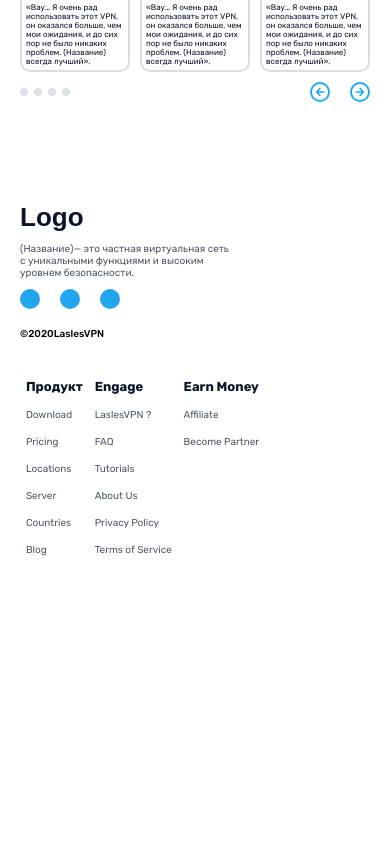
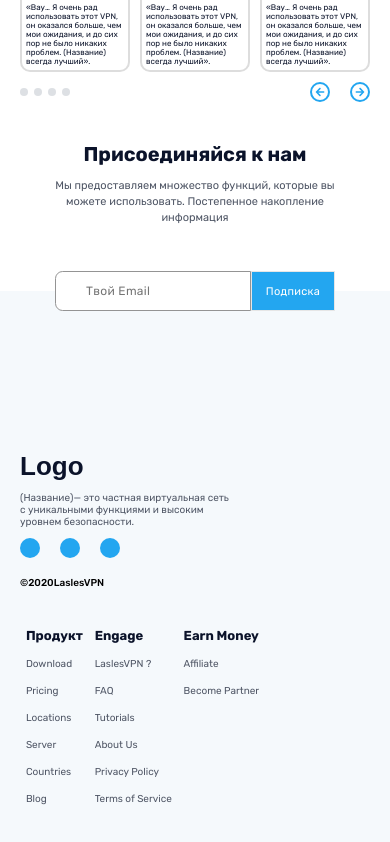
Before and after one commit to aiym18/motion_web_site, a Next.js app: page / in a window 390 px wide. Shown: the part 3835-4677 px from the top of the page. Before the commit the page ends 4451 px from the top, so only its background shows below. Built offline with nearby package versions, Linux system fonts and the light colour scheme.

Commit message:
feature/join-us

```diff
--- a/src/components/layout/footer/Footer.module.scss
+++ b/src/components/layout/footer/Footer.module.scss
@@ -1,5 +1,6 @@
 .Footer {
-  padding: 60px 0;
+  background: #f5f9fc;
+  padding: 160px 0 60px 0;
   .content {
     display: flex;
     justify-content: space-between;
--- a/src/components/pages/mainPage/components/Home.tsx
+++ b/src/components/pages/mainPage/components/Home.tsx
@@ -4,6 +4,7 @@ import AboutCard from "./about/AboutCard";
 import Why from "./why/Why";
 import ExtraCourses from "./extra_courses/ExtraCourses";
 import Comments from "./comments/Comments";
+import JoinUs from "./join_us/JoinUs";
 
 const Home = () => {
   return (
@@ -13,6 +14,7 @@ const Home = () => {
       <Why />
       <ExtraCourses />
       <Comments />
+      <JoinUs />
     </div>
   );
 };
--- /dev/null
+++ b/src/components/pages/mainPage/components/join_us/JoinUs.module.scss
@@ -0,0 +1,131 @@
+#join {
+  .join {
+    width: 100%;
+    display: flex;
+    align-items: center;
+    justify-content: center;
+    flex-direction: column;
+    text-align: center;
+    position: relative;
+    padding-bottom: 30px;
+    h1 {
+      font-weight: 700;
+      color: #0b132a;
+      font-size: 50px;
+    }
+    p {
+      font-weight: 400;
+      font-size: 16px;
+      line-height: 30px;
+      color: #4f5665;
+      width: 40%;
+      padding: 12px 0 65px 0;
+    }
+    .form {
+      width: 80%;
+      height: 88px;
+      display: flex;
+      align-items: center;
+      position: absolute;
+      bottom: -50px;
+      input {
+        width: 80%;
+        padding: 22px 30px;
+        font-weight: 400;
+        font-size: 21.24px;
+        letter-spacing: 0.3px;
+        color: #737373;
+        height: 100%;
+        border: 1.52px solid #949494;
+        border-radius: 7.59px 0 0 7.59px;
+      }
+      button {
+        width: 20%;
+        height: 100%;
+        background: #23a6f0;
+        border: 1.52px solid #e6e6e6;
+        font-weight: 400;
+        color: white;
+        font-size: 21.24px;
+        letter-spacing: 0.3px;
+      }
+    }
+  }
+}
+@media (max-width: 990px) {
+  #join {
+    .join {
+      h1 {
+        font-size: 35px;
+      }
+      p {
+        line-height: 24px;
+        width: 80%;
+      }
+      .form {
+        height: 70px;
+        bottom: -30px;
+        input {
+          font-size: 16px;
+        }
+        button {
+          font-size: 16px;
+        }
+      }
+    }
+  }
+}
+
+@media (max-width: 590px) {
+  #join {
+    .join {
+      padding-bottom: 20px;
+      h1 {
+        font-size: 28px;
+      }
+      p {
+        font-size: 14px;
+      }
+      .form {
+        height: 60px;
+        bottom: -20px;
+        input {
+          font-size: 16px;
+        }
+        button {
+          font-size: 16px;
+        }
+      }
+    }
+  }
+}
+
+@media (max-width: 490px) {
+  #join {
+    .join {
+      padding-bottom: 0px;
+      h1 {
+        font-size: 20px;
+      }
+      p {
+        line-height: 16px;
+        font-size: 11px;
+      }
+      .form {
+        height: 40px;
+        bottom: -20px;
+        input {
+          font-size: 12px;
+          padding: 0 30px;
+          height: 100%;
+          width: 70%;
+        }
+        button {
+          font-size: 11px;
+          height: 100%;
+          width: 30%;
+        }
+      }
+    }
+  }
+}
--- /dev/null
+++ b/src/components/pages/mainPage/components/join_us/JoinUs.tsx
@@ -0,0 +1,24 @@
+import React from "react";
+import s from "./JoinUs.module.scss";
+
+const JoinUs = () => {
+  return (
+    <section id={s.join}>
+      <div className="container">
+        <div className={s.join}>
+          <h1>Присоединяйся к нам</h1>
+          <p>
+            Мы предоставляем множество функций, которые вы можете использовать.
+            Постепенное накопление информация{" "}
+          </p>
+          <div className={s.form}>
+            <input type="text" placeholder="Твой Email" />
+            <button>Подписка</button>
+          </div>
+        </div>
+      </div>
+    </section>
+  );
+};
+
+export default JoinUs;
```
